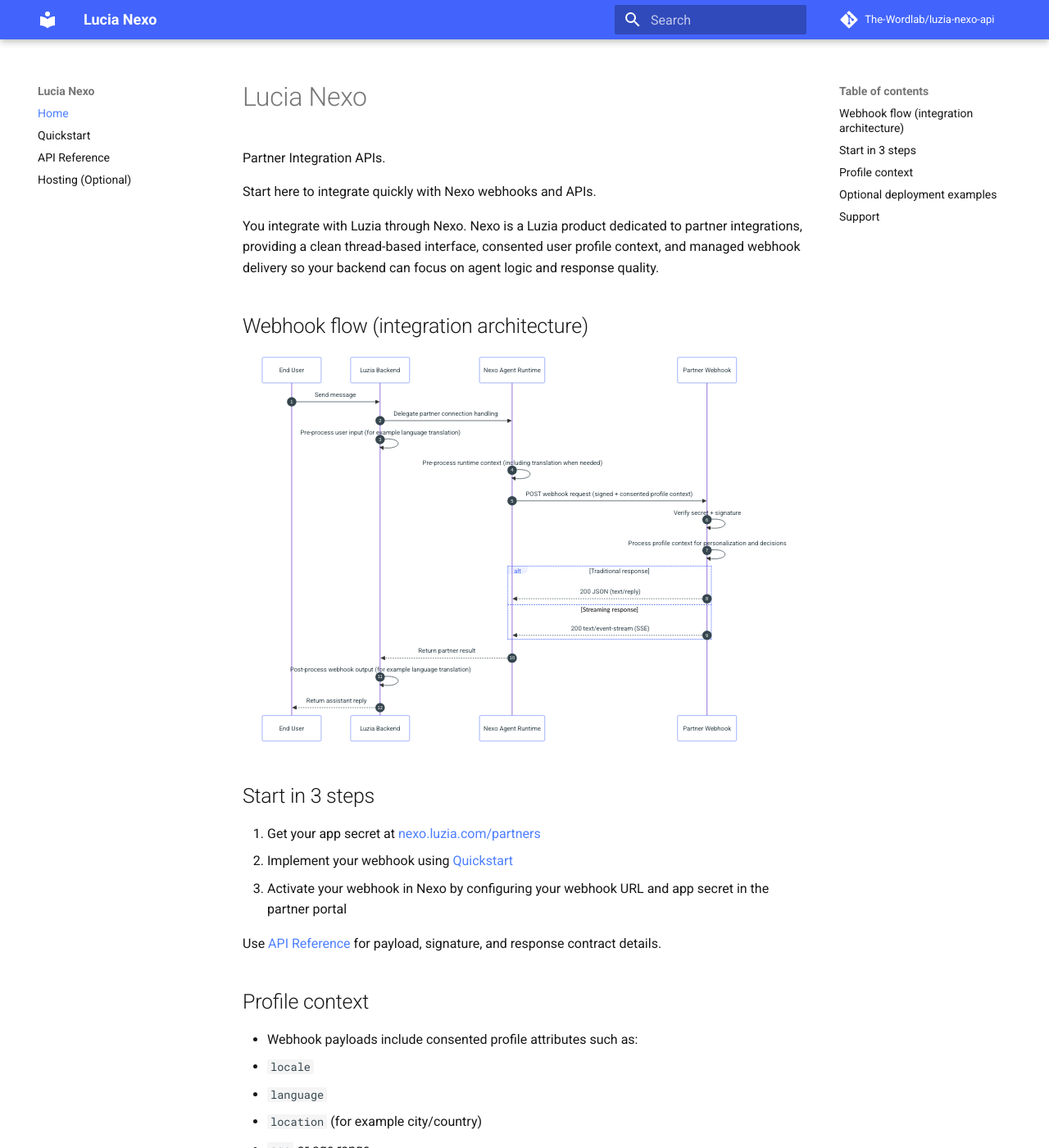
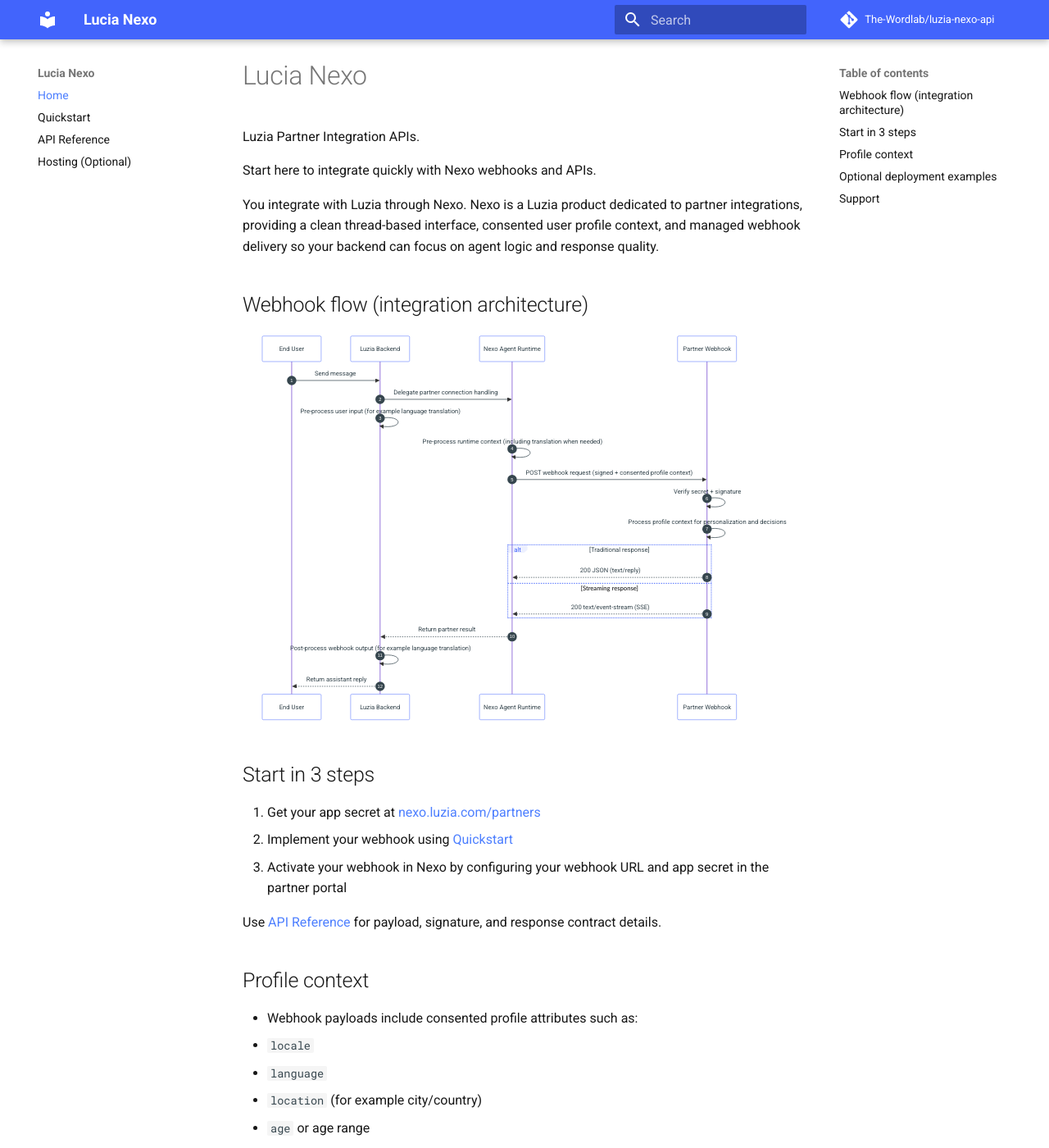
Before and after one commit to The-Wordlab/luzia-nexo-api, an MkDocs documentation site: the page built from docs/index.md, in a window 1280 px wide and 1400 px high. Shown: the whole window at 82% size. Built offline with MkDocs 1.6.1 and Material for MkDocs 9.7.7, drawn with Linux system fonts in a browser that asks for light colours; comment, search, counter and statistics services are not loaded.

Commit message:
docs: update subtitle and reduce top-page whitespace

```diff
--- a/docs/index.md
+++ b/docs/index.md
@@ -1,6 +1,6 @@
 # Lucia Nexo
 
-Partner Integration APIs.
+Luzia Partner Integration APIs.
 
 Start here to integrate quickly with Nexo webhooks and APIs.
 
--- a/docs/stylesheets/brand.css
+++ b/docs/stylesheets/brand.css
@@ -22,3 +22,16 @@
 .md-typeset details {
   border-radius: 8px;
 }
+
+/* Tighten top-of-page hero spacing on docs pages. */
+.md-main__inner {
+  margin-top: 0.4rem;
+}
+
+.md-content__inner {
+  padding-top: 0.2rem;
+}
+
+.md-typeset h1 {
+  margin-top: 0.2rem;
+}
```
